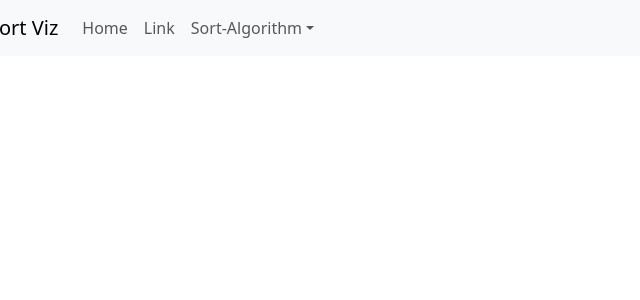
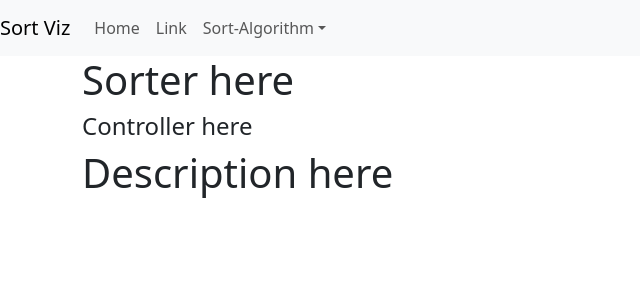
Before and after one commit to TheYoungWolf-Productions/sort-viz, a React (Create React App) app: page / in a window 1280 px wide. Shown: the top 300 px of the page, without its empty margins (0-640 px from the left). Built offline with nearby package versions, Linux system fonts and the light colour scheme.

Commit message:
Dashboard Skeleton

```diff
--- /dev/null
+++ b/src/Components/Description/Description.tsx
@@ -0,0 +1,14 @@
+import React from 'react';
+import { Row, Col } from 'react-bootstrap';
+
+const description: React.FC = (props) => {
+    return (
+        <Row>
+            <Col>
+                <h1>Description here</h1>
+            </Col>
+        </Row>
+    )
+}
+
+export default description;
--- a/src/Components/Layout/Layout.tsx
+++ b/src/Components/Layout/Layout.tsx
@@ -1,13 +1,32 @@
 import React from 'react';
-import Navigation from './Navigation/Navigation';
-import { Row } from 'react-bootstrap';
+import Navigation from '../Navigation/Navigation';
+import Player from '../../Containers/Player/Player'
+import Description from '../Description/Description'
+import { Row, Col, Container } from 'react-bootstrap';
+import Aux from '../../hoc/Aux/Aux';
 
 
 const layout: React.FC = (props) => {
     return (
-        <Row>
-            <Navigation />
-        </Row>
+        <Aux>
+            <Row className='m-0 p-0'>
+                <Col className='m-0 p-0'>
+                    <Navigation />
+                </Col>
+            </Row>
+            <Container>
+                <Row>
+                    <Col>
+                        <Player />
+                    </Col>
+                </Row>
+                <Row>
+                    <Col>
+                        <Description />
+                    </Col>
+                </Row>
+            </Container>
+        </Aux>
     )
 }
 
--- /dev/null
+++ b/src/Containers/Player/Controller/Controller.tsx
@@ -0,0 +1,14 @@
+import React from 'react';
+import { Row, Col } from 'react-bootstrap';
+
+const controller: React.FC = (props) => {
+    return (
+        <Row>
+            <Col>
+                <h4>Controller here</h4>
+            </Col>
+        </Row>
+    )
+}
+
+export default controller;
--- /dev/null
+++ b/src/Containers/Player/Player.tsx
@@ -0,0 +1,18 @@
+import React from 'react';
+import { Row, Col } from 'react-bootstrap';
+
+import Sorter from './Sorter/Sorter';
+import Controls from './Controller/Controller';
+
+const player: React.FC = (props) => {
+    return (
+        <Row>
+            <Col>
+                <Sorter />
+                <Controls />
+            </Col>
+        </Row>
+    )
+}
+
+export default player;
--- /dev/null
+++ b/src/Containers/Player/Sorter/Sorter.tsx
@@ -0,0 +1,14 @@
+import React from 'react';
+import { Row, Col } from 'react-bootstrap';
+
+const sorter: React.FC = (props) => {
+    return (
+        <Row>
+            <Col>
+                <h1>Sorter here</h1>
+            </Col>
+        </Row>
+    )
+}
+
+export default sorter;
--- /dev/null
+++ b/src/hoc/Aux/Aux.tsx
@@ -0,0 +1,3 @@
+const aux = (props: any) => props.children;
+
+export default aux;
```
Also changed, not shown: src/Components/Navigation/Navigation.tsx (renamed from src/Components/Layout/Navigation/Navigation.tsx).
